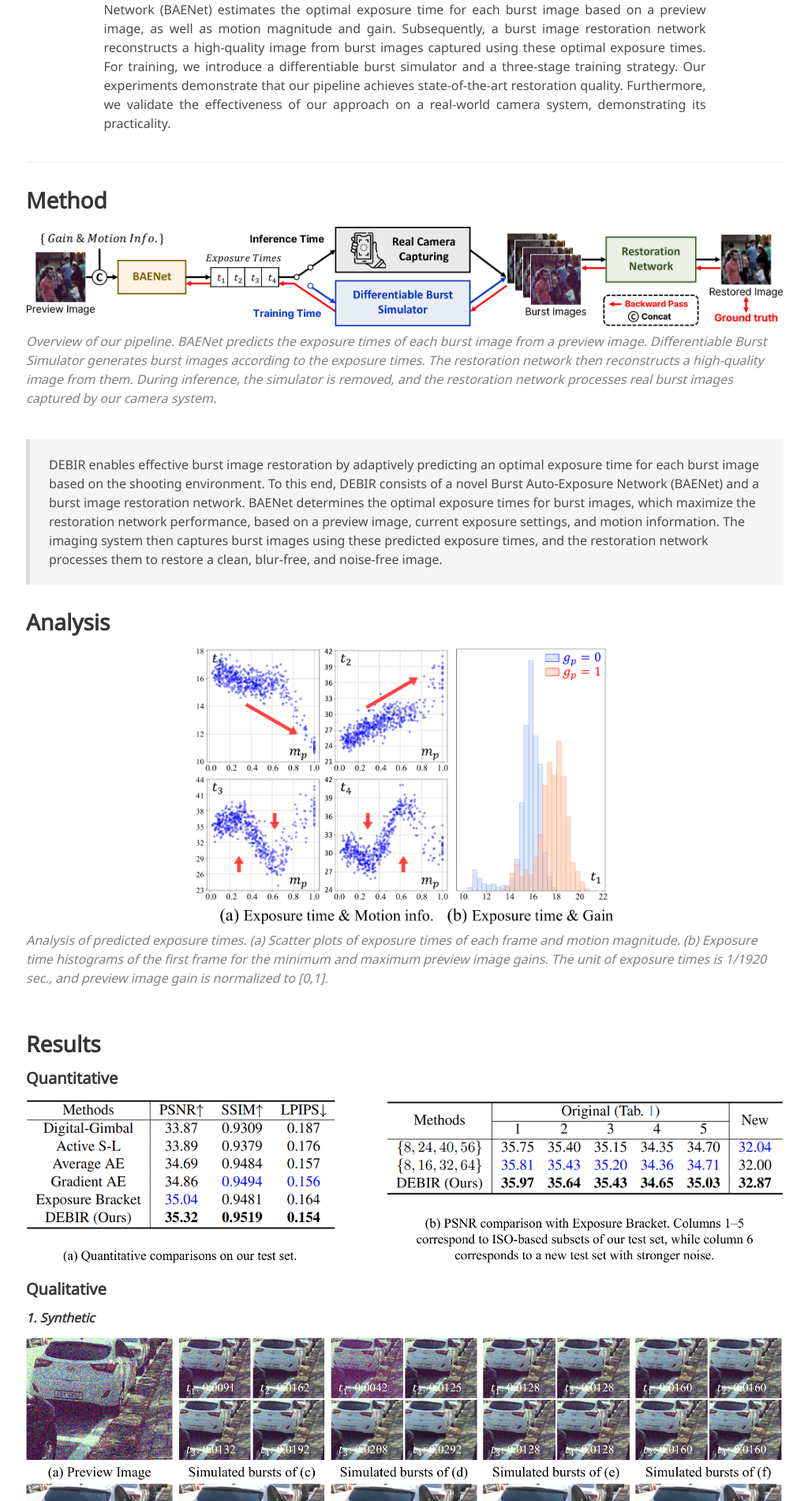
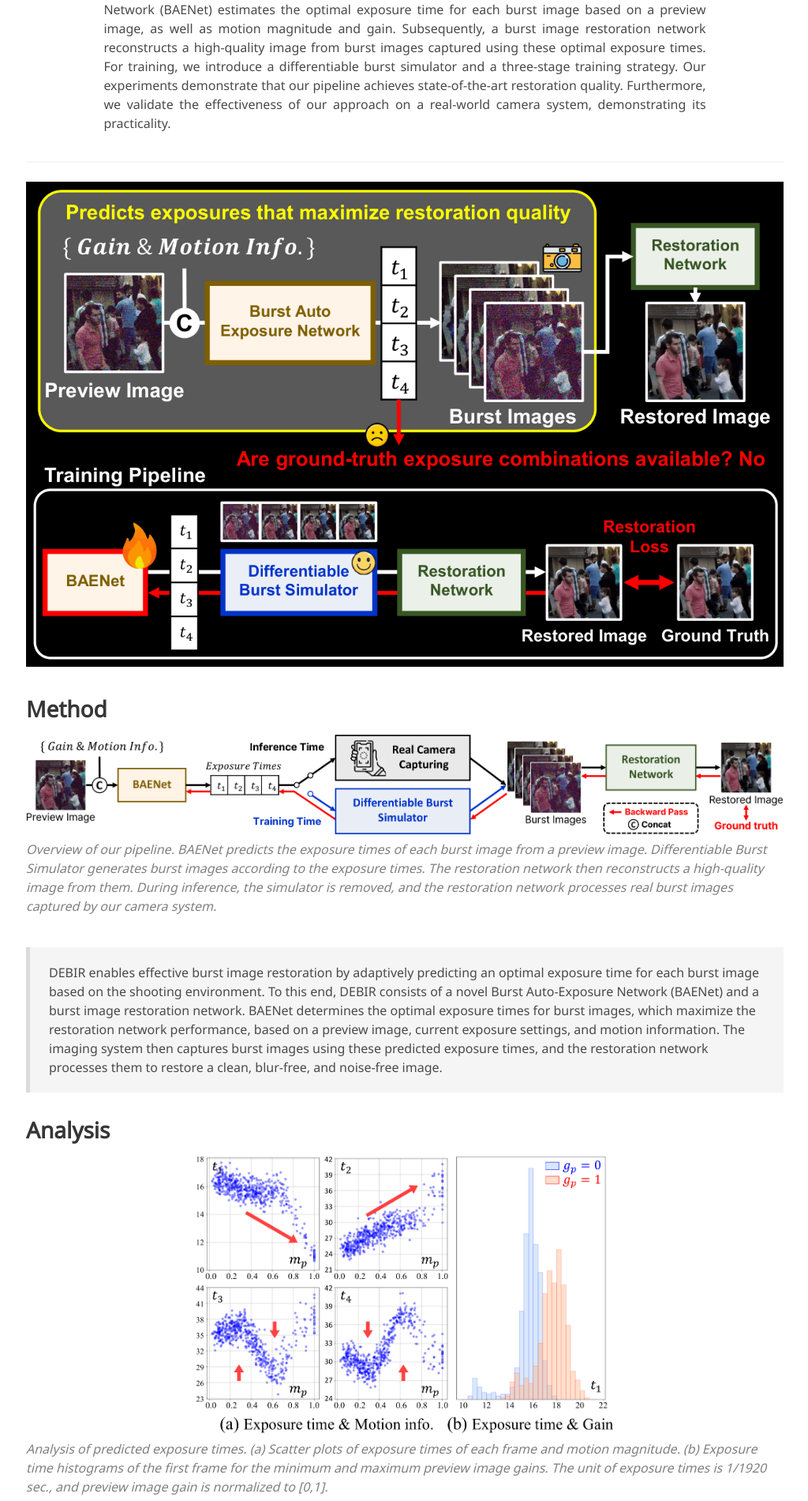
Before and after one commit to woo525/DEBIR, a Jekyll site: the page built from index.md, in a window 1280 px wide. Shown: the part 691-2591 px from the top of the page at 79% size, without its empty margins (127-1151 px from the left). Built offline with Jekyll 4.4.1, drawn with Linux system fonts in a browser that asks for light colours; some web fonts are replaced.

Commit message:
Update index.md

```diff
--- a/index.md
+++ b/index.md
@@ -29,6 +29,7 @@ Furthermore, we validate the effectiveness of our approach on a real-world camer
 </div>
 
 ---
+![quantitative](/static/image/CVPR26_DEBIR_thumb_for_github.png)
 
 ## Method
 ![pipeline](/static/image/pipeline.png) <span style="color:gray"> *Overview of our pipeline. BAENet predicts the exposure times of each burst image from a preview image. Differentiable Burst Simulator generates burst images according to the exposure times. The restoration network then reconstructs a high-quality image from them. During inference, the simulator is removed, and the restoration network processes real burst images captured by our camera system.* </span>
```
